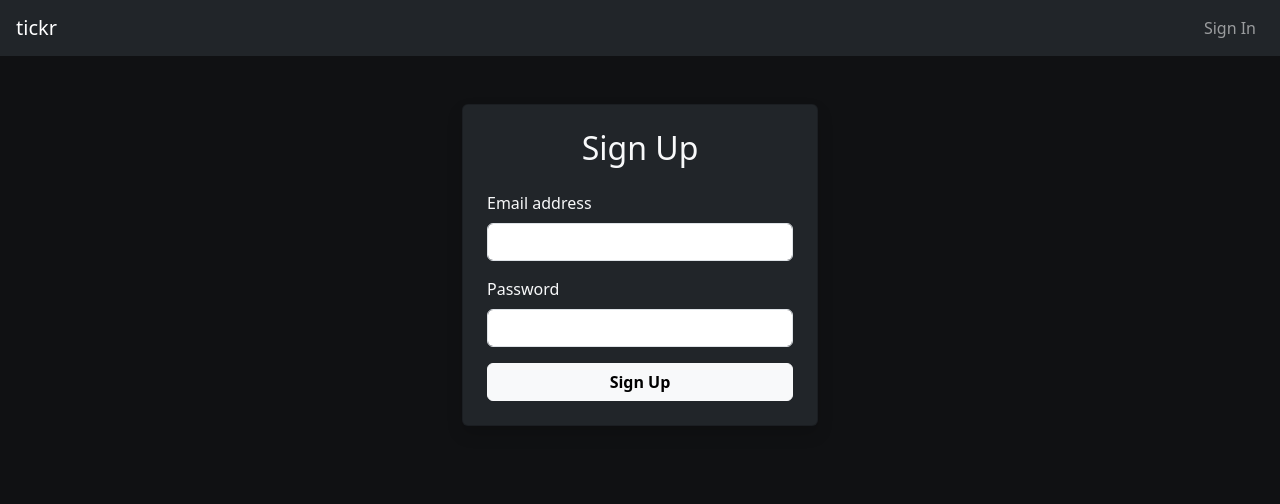
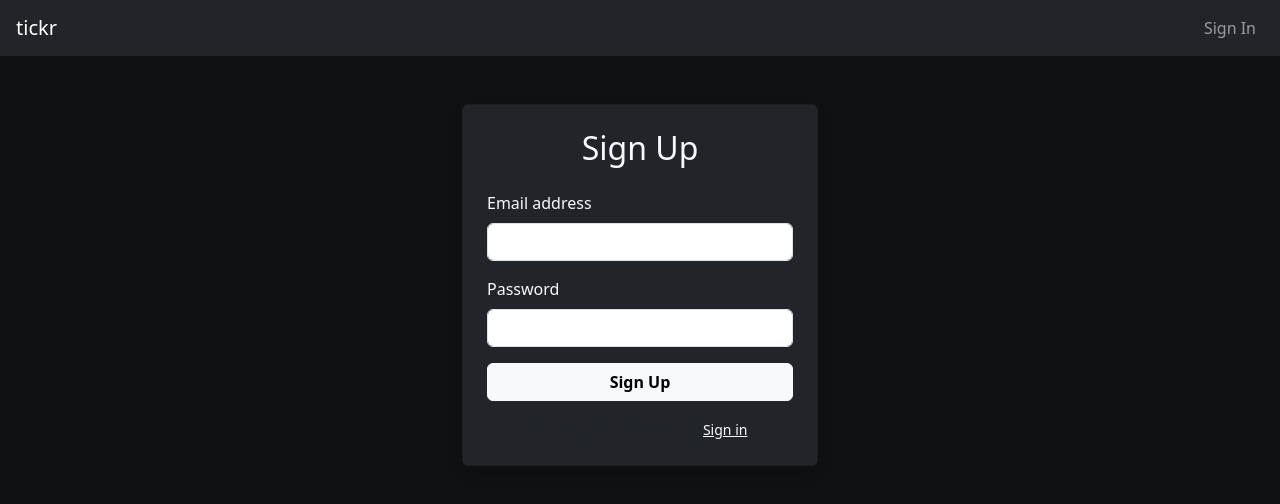
Before and after one commit to g1tvik/tickr, a React (Vite) app in the folder stockbuddy/: page /signup in a window 1280 px wide. Shown: the top 504 px of the page. Built offline with nearby package versions, Linux system fonts and the light colour scheme.

Commit message:
smooth page transitions

```diff
--- a/stockbuddy/src/App.jsx
+++ b/stockbuddy/src/App.jsx
@@ -1,23 +1,55 @@
-import React, { useState } from "react";
-import { BrowserRouter as Router, Routes, Route } from "react-router-dom";
+import React, { useState, useEffect } from "react";
+import { BrowserRouter as Router, Routes, Route, useLocation } from "react-router-dom";
 import NavBar from "./components/NavBar";
+import PageTransition from "./components/PageTransition";
 import Home from "./pages/Home";
 import SignIn from "./pages/SignIn";
 import SignUp from "./pages/Signup";
 import Dashboard from './pages/Dashboard';
 
-function App() {
+// Wrapper component to handle location changes
+function AppContent() {
   const [isLoggedIn, setIsLoggedIn] = useState(!!localStorage.getItem('token'));
+  const [isTransitioning, setIsTransitioning] = useState(false);
+  const [currentLocation, setCurrentLocation] = useState(null);
+  const location = useLocation();
+
+  useEffect(() => {
+    // Start transition immediately when location changes
+    setIsTransitioning(true);
+
+    // After transition out, update location and transition back in
+    const timer = setTimeout(() => {
+      setCurrentLocation(location);
+      setIsTransitioning(false);
+    }, 300); // Match the CSS transition duration
+
+    return () => clearTimeout(timer);
+  }, [location.pathname]);
 
   return (
+    <div className="app-container">
+      <NavBar isLoggedIn={isLoggedIn} setIsLoggedIn={setIsLoggedIn} />
+      <main className="main-content">
+        <PageTransition isVisible={!isTransitioning}>
+          <div className="page-content">
+            <Routes location={currentLocation || location}>
+              <Route path="/" element={<Home isLoggedIn={isLoggedIn} />} />
+              <Route path="/signin" element={<SignIn setIsLoggedIn={setIsLoggedIn} />} />
+              <Route path="/signup" element={<SignUp />} />
+              <Route path="/dashboard" element={<Dashboard />} />
+            </Routes>
+          </div>
+        </PageTransition>
+      </main>
+    </div>
+  );
+}
+
+function App() {
+  return (
     <Router>
-      <NavBar isLoggedIn={isLoggedIn} setIsLoggedIn={setIsLoggedIn} />
-      <Routes>
-        <Route path="/" element={<Home isLoggedIn={isLoggedIn} />} />
-        <Route path="/signin" element={<SignIn setIsLoggedIn={setIsLoggedIn} />} />
-        <Route path="/signup" element={<SignUp />} />
-        <Route path="/dashboard" element={<Dashboard />} />
-      </Routes>
+      <AppContent />
     </Router>
   );
 }
--- a/stockbuddy/src/components/NavBar.jsx
+++ b/stockbuddy/src/components/NavBar.jsx
@@ -1,31 +1,44 @@
 import React from 'react';
+import { Link, useNavigate } from 'react-router-dom';
 import './NavBar.css';
 
-function NavBar({ isLoggedIn, setIsLoggedIn }) { // <-- Accept props here!
+function NavBar({ isLoggedIn, setIsLoggedIn }) {
+  const navigate = useNavigate();
+
   const handleSignOut = () => {
     localStorage.removeItem('token');
     setIsLoggedIn(false);
+    navigate('/');
   };
 
   return (
     <nav className="navbar navbar-expand-lg navbar-dark bg-dark px-3">
-      <a className="navbar-brand" href="/">tickr</a>
+      <Link className="navbar-brand" to="/">tickr</Link>
       <div className="collapse navbar-collapse">
         <ul className="navbar-nav ms-auto">
           {isLoggedIn ? (
             <>
-              <li className="nav-item"><a className="nav-link" href="/dashboard">Dashboard</a></li>
-              <li className="nav-item"><a className="nav-link" href="/trade">Trade</a></li>
-              <li className="nav-item"><a className="nav-link" href="/learn">Learn</a></li>
-              <li className="nav-item"><a className="nav-link" href="/profile">Profile</a></li>
+              <li className="nav-item">
+                <Link className="nav-link" to="/dashboard">Dashboard</Link>
+              </li>
+              <li className="nav-item">
+                <Link className="nav-link" to="/trade">Trade</Link>
+              </li>
+              <li className="nav-item">
+                <Link className="nav-link" to="/learn">Learn</Link>
+              </li>
+              <li className="nav-item">
+                <Link className="nav-link" to="/profile">Profile</Link>
+              </li>
               <li className="nav-item">
                 <button className="btn btn-outline-light ms-2" onClick={handleSignOut}>Sign Out</button>
               </li>
             </>
           ) : (
             <>
-              <li className="nav-item"><a className="nav-link" href="/signin">Sign In</a></li>
-              {/* Sign Up removed */}
+              <li className="nav-item">
+                <Link className="nav-link" to="/signin">Sign In</Link>
+              </li>
             </>
           )}
         </ul>
--- /dev/null
+++ b/stockbuddy/src/components/PageTransition.css
@@ -0,0 +1,53 @@
+.page-transition {
+  position: relative;
+  width: 100%;
+  min-height: calc(100vh - 56px); /* Account for navbar height */
+  background-color: #101113;
+  opacity: 0;
+  transition: opacity 0.3s cubic-bezier(0.4, 0, 0.2, 1);
+  pointer-events: none;
+}
+
+.page-transition.page-visible {
+  opacity: 1;
+  pointer-events: auto;
+}
+
+.page-transition.page-hidden {
+  opacity: 0;
+  pointer-events: none;
+}
+
+/* Smooth scroll behavior for the entire app */
+html {
+  scroll-behavior: smooth;
+}
+
+/* Prevent content jumping during transitions */
+body {
+  overflow-x: hidden;
+}
+
+/* Add a subtle transition to all interactive elements */
+.btn, .nav-link, .navbar-brand {
+  transition: all 0.2s ease-in-out;
+}
+
+/* Smooth hover effects */
+.btn:hover, .nav-link:hover, .navbar-brand:hover {
+  transform: translateY(-1px);
+}
+
+/* Page content fade-in animation */
+.page-content {
+  animation: fadeIn 0.4s ease-out;
+}
+
+@keyframes fadeIn {
+  from {
+    opacity: 0;
+  }
+  to {
+    opacity: 1;
+  }
+}
--- /dev/null
+++ b/stockbuddy/src/components/PageTransition.jsx
@@ -0,0 +1,28 @@
+import React, { useState, useEffect } from 'react';
+import './PageTransition.css';
+
+const PageTransition = ({ children, isVisible }) => {
+  const [shouldRender, setShouldRender] = useState(isVisible);
+
+  useEffect(() => {
+    if (isVisible) {
+      setShouldRender(true);
+    } else {
+      // Keep content rendered during fade out, only remove after transition completes
+      const timer = setTimeout(() => {
+        setShouldRender(false);
+      }, 300); // Match the CSS transition duration
+      return () => clearTimeout(timer);
+    }
+  }, [isVisible]);
+
+  if (!shouldRender) return null;
+
+  return (
+    <div className={`page-transition ${isVisible ? 'page-visible' : 'page-hidden'}`}>
+      {children}
+    </div>
+  );
+};
+
+export default PageTransition;
--- a/stockbuddy/src/globals.css
+++ b/stockbuddy/src/globals.css
@@ -4,6 +4,24 @@ body {
   margin: 0;
   padding: 0;
   overflow-x: hidden;
+}
+
+/* App container structure */
+.app-container {
+  min-height: 100vh;
+  display: flex;
+  flex-direction: column;
+}
+
+.main-content {
+  flex: 1;
+  position: relative;
+}
+
+/* Ensure navbar stays on top */
+.navbar {
+  position: relative;
+  z-index: 1030;
 }
 
 /* Custom vertical scrollbar */
@@ -30,6 +48,47 @@ body {
 /* Hide horizontal scrollbar */
 body {
   overflow-x: hidden;
+}
+
+/* Smooth transitions for all elements */
+* {
+  transition: color 0.2s ease, background-color 0.2s ease, border-color 0.2s ease;
+}
+
+/* Enhanced button transitions */
+.btn {
+  transition: all 0.2s cubic-bezier(0.4, 0, 0.2, 1) !important;
+  position: relative;
+  overflow: hidden;
+}
+
+.btn:hover {
+  transform: translateY(-2px);
+  box-shadow: 0 4px 12px rgba(0, 0, 0, 0.15);
+}
+
+.btn:active {
+  transform: translateY(0);
+}
+
+/* Smooth form transitions */
+.form-control {
+  transition: all 0.2s ease;
+}
+
+.form-control:focus {
+  transform: translateY(-1px);
+  box-shadow: 0 4px 12px rgba(0, 0, 0, 0.1);
+}
+
+/* Card hover effects */
+.card {
+  transition: all 0.3s cubic-bezier(0.4, 0, 0.2, 1);
+}
+
+.card:hover {
+  transform: translateY(-4px);
+  box-shadow: 0 8px 25px rgba(0, 0, 0, 0.15);
 }
 
 .pt-6 {
@@ -70,3 +129,37 @@ body {
 .text-muted-light {
   color: #b0b3b8 !important; /* or any light gray you prefer */
 }
+
+/* Smooth navbar transitions */
+.navbar {
+  transition: all 0.3s ease;
+}
+
+.navbar-brand {
+  transition: all 0.2s ease;
+}
+
+.navbar-brand:hover {
+  transform: scale(1.05);
+}
+
+.nav-link {
+  transition: all 0.2s ease;
+  position: relative;
+}
+
+.nav-link::after {
+  content: '';
+  position: absolute;
+  width: 0;
+  height: 2px;
+  bottom: 0;
+  left: 50%;
+  background-color: #fff;
+  transition: all 0.3s ease;
+  transform: translateX(-50%);
+}
+
+.nav-link:hover::after {
+  width: 100%;
+}
--- a/stockbuddy/src/pages/Home.jsx
+++ b/stockbuddy/src/pages/Home.jsx
@@ -1,29 +1,11 @@
 import React from "react";
-import { useNavigate } from "react-router-dom";
+import { Link } from "react-router-dom";
 import Typewriter from "../components/Typewriter";
 import StockTicker from "../components/StockTicker";
 import FadeInSection from "../components/FadeInSection";
 import CascadeText from "../components/CascadeText";
 
 function Home({ isLoggedIn }) {
-  const navigate = useNavigate();
-
-  const handleLearnMore = () => {
-    if (isLoggedIn) {
-      navigate('/dashboard');
-    } else {
-      navigate('/signin');
-    }
-  };
-
-  const handleGetStarted = () => {
-    if (isLoggedIn) {
-      navigate('/dashboard');
-    } else {
-      navigate('/signup');
-    }
-  };
-
   return (
     <div className="container pb-5">
       {/* HERO SECTION */}
@@ -37,15 +19,18 @@ function Home({ isLoggedIn }) {
         </h1>
         <StockTicker />
         <div className="d-flex gap-3 mt-4">
-          <button className="btn btn-light fw-bold px-4 py-2 shadow" onClick={handleGetStarted}>
+          <Link
+            to={isLoggedIn ? "/dashboard" : "/signup"}
+            className="btn btn-light fw-bold px-4 py-2 shadow"
+          >
             Get Started Free
-          </button>
-          <button
+          </Link>
+          <Link
+            to={isLoggedIn ? "/dashboard" : "/signin"}
             className="btn btn-outline-light"
-            onClick={handleLearnMore}
           >
             Learn More
-          </button>
+          </Link>
         </div>
       </div>
 
--- a/stockbuddy/src/pages/SignIn.jsx
+++ b/stockbuddy/src/pages/SignIn.jsx
@@ -1,5 +1,5 @@
 import React, { useState } from "react";
-import { useNavigate } from "react-router-dom";
+import { useNavigate, Link } from "react-router-dom";
 
 const SignIn = ({ setIsLoggedIn }) => {
   const [email, setEmail] = useState("");
@@ -22,7 +22,7 @@ const SignIn = ({ setIsLoggedIn }) => {
       localStorage.setItem("token", data.token);
       setIsLoggedIn(true); // <-- This updates the NavBar!
       // Redirect to home or dashboard
-      navigate("/");
+      navigate("/dashboard");
     } catch (err) {
       setError(err.message);
     }
@@ -46,7 +46,12 @@ const SignIn = ({ setIsLoggedIn }) => {
                   value={password} onChange={e => setPassword(e.target.value)} required />
               </div>
               {error && <div className="alert alert-danger py-2">{error}</div>}
-              <button type="submit" className="btn btn-light w-100 fw-bold">Sign In</button>
+              <button type="submit" className="btn btn-light w-100 fw-bold mb-3">Sign In</button>
+              <div className="text-center">
+                <small className="text-muted">
+                  Don't have an account? <Link to="/signup" className="text-light">Sign up</Link>
+                </small>
+              </div>
             </form>
           </div>
         </div>
--- a/stockbuddy/src/pages/Signup.jsx
+++ b/stockbuddy/src/pages/Signup.jsx
@@ -1,5 +1,5 @@
 import React, { useState } from "react";
-import { useNavigate } from "react-router-dom";
+import { useNavigate, Link } from "react-router-dom";
 
 const SignUp = () => {
   const [email, setEmail] = useState("");
@@ -51,7 +51,12 @@ const SignUp = () => {
                   value={password} onChange={e => setPassword(e.target.value)} required />
               </div>
               {error && <div className="alert alert-danger py-2">{error}</div>}
-              <button type="submit" className="btn btn-light w-100 fw-bold">Sign Up</button>
+              <button type="submit" className="btn btn-light w-100 fw-bold mb-3">Sign Up</button>
+              <div className="text-center">
+                <small className="text-muted">
+                  Already have an account? <Link to="/signin" className="text-light">Sign in</Link>
+                </small>
+              </div>
             </form>
           </div>
         </div>
```
